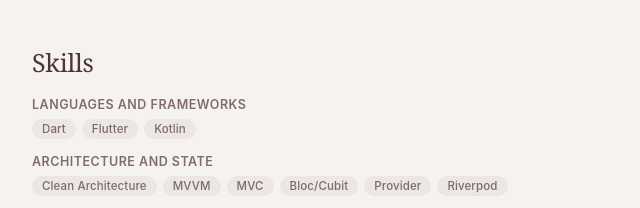
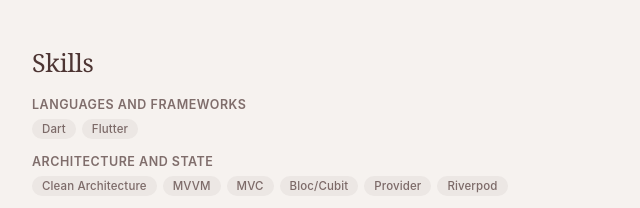
Before and after one commit to mohamedelabassy/portfolio, a plain HTML site: page index.html in a window 1280 px wide. Shown: the part 4675-4883 px from the top of the page, 238-878 px from the left. Drawn offline with Linux system fonts and the light colour scheme.

Commit message:
Remove Kotlin from skills

```diff
--- a/index.html
+++ b/index.html
@@ -117,7 +117,7 @@
     <section class="pf-group" id="skills">
         <h2 class="pf-group-heading">Skills</h2>
         <div class="pf-skills">
-            <div class="pf-skillrow pf-anim"><span class="pf-skillcat">Languages and frameworks</span><span class="pf-chips"><span class="pf-chip">Dart</span><span class="pf-chip">Flutter</span><span class="pf-chip">Kotlin</span></span></div>
+            <div class="pf-skillrow pf-anim"><span class="pf-skillcat">Languages and frameworks</span><span class="pf-chips"><span class="pf-chip">Dart</span><span class="pf-chip">Flutter</span></span></div>
             <div class="pf-skillrow pf-anim"><span class="pf-skillcat">Architecture and state</span><span class="pf-chips"><span class="pf-chip">Clean Architecture</span><span class="pf-chip">MVVM</span><span class="pf-chip">MVC</span><span class="pf-chip">Bloc/Cubit</span><span class="pf-chip">Provider</span><span class="pf-chip">Riverpod</span></span></div>
             <div class="pf-skillrow pf-anim"><span class="pf-skillcat">Backend and real-time</span><span class="pf-chips"><span class="pf-chip">RESTful APIs</span><span class="pf-chip">Firebase</span><span class="pf-chip">Crashlytics</span><span class="pf-chip">Analytics</span><span class="pf-chip">WebSocket</span><span class="pf-chip">Socket.IO</span></span></div>
             <div class="pf-skillrow pf-anim"><span class="pf-skillcat">Testing and CI/CD</span><span class="pf-chips"><span class="pf-chip">Unit testing</span><span class="pf-chip">Widget testing</span><span class="pf-chip">Integration testing</span><span class="pf-chip">Codemagic</span><span class="pf-chip">Fastlane</span></span></div>
```
